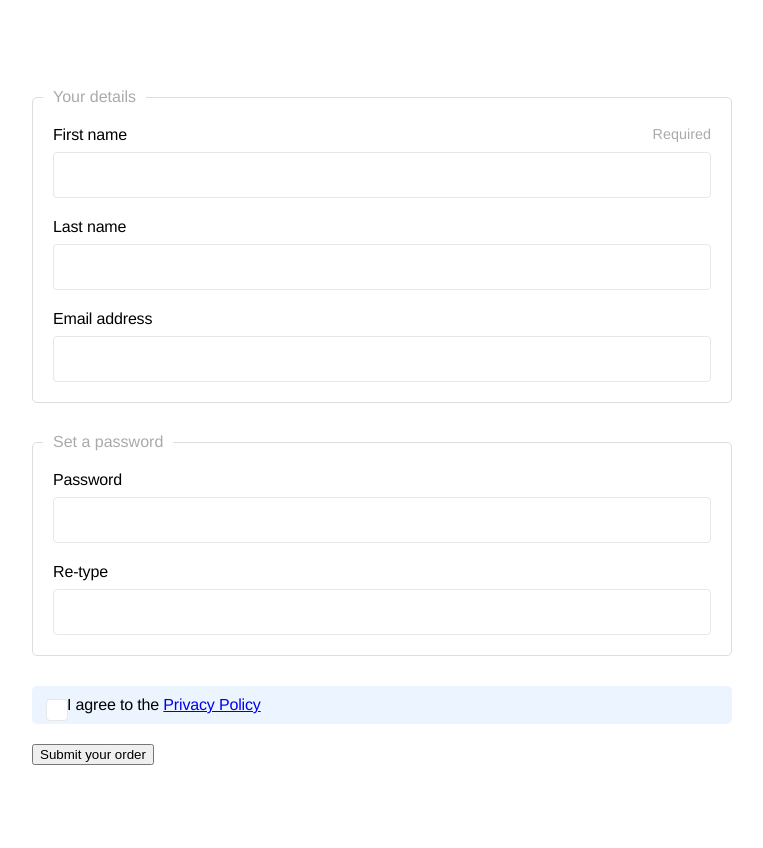
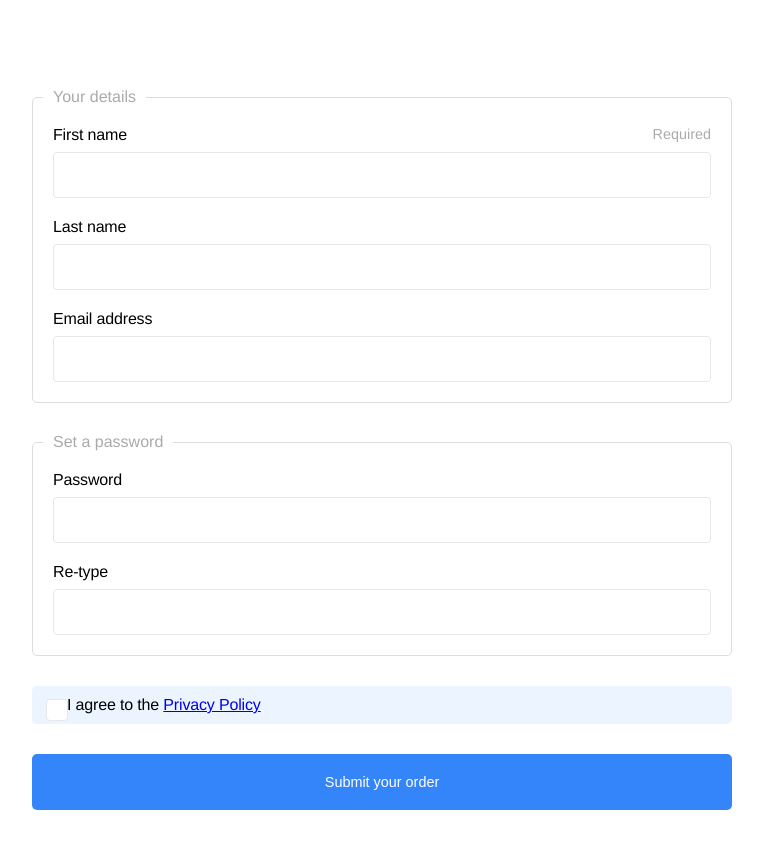
Before and after one commit to abovedave/validate-me, a plain HTML site: page index.html in a window 1280 px wide. Shown: the whole page, without its empty margins (258-1021 px from the left). Before the commit the page ends 815 px from the top, so only its background shows below. Drawn offline with Linux system fonts and the light colour scheme.

Commit message:
button class

```diff
--- a/index.html
+++ b/index.html
@@ -72,7 +72,7 @@
     </label>
   </div>
 
-  <button type="submit" class="js-validate-submit">
+  <button type="submit" class="btn js-validate-submit">
     Submit your order
   </button>
 </form>
```
